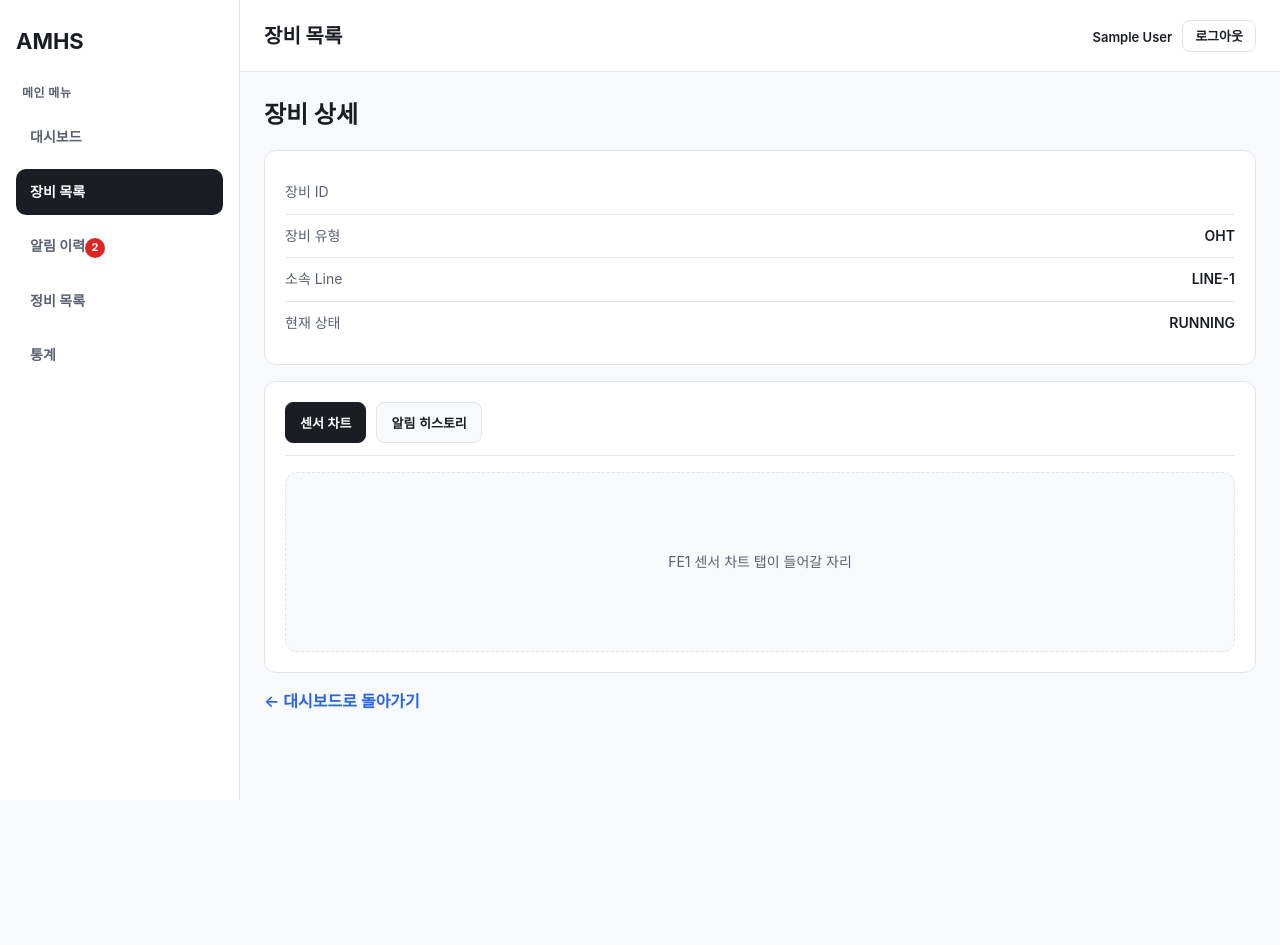
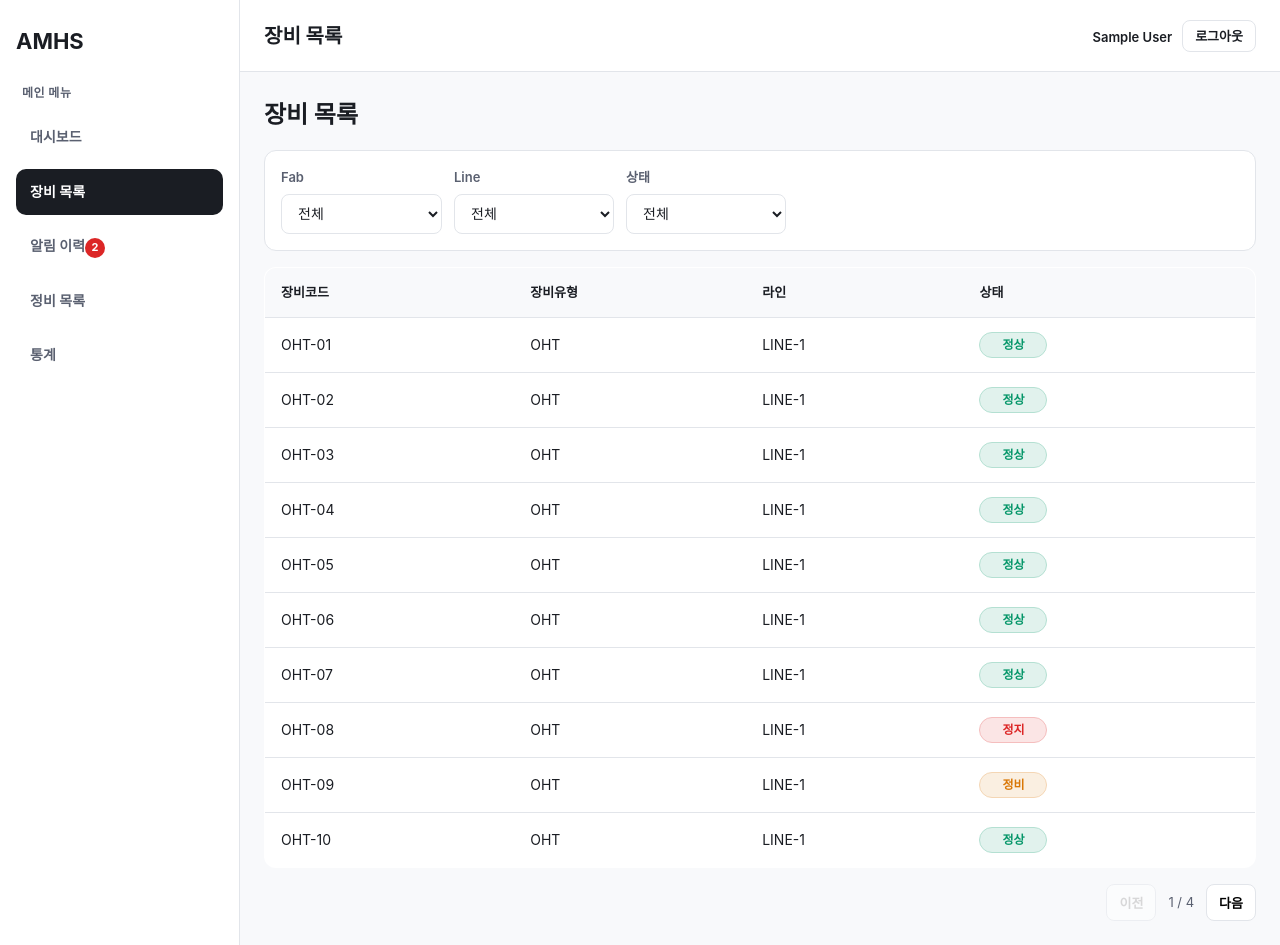
Before and after one commit to SF-KONA/AMHS-frontend, a Vue app: page /equipment in a window 1280 px wide. Before the commit the page ends 800 px from the top, so only its background shows below. Built offline with nearby package versions, Linux system fonts and the light colour scheme; sample sign-in values are in the browser's storage.

Commit message:
fix: 장비 목록 페이지에 목록 화면 코드 복원

```diff
--- a/src/views/equipment/EquipmentListView.vue
+++ b/src/views/equipment/EquipmentListView.vue
@@ -1,70 +1,111 @@
 <template>
     <AppLayout>
         <div class="page-section">
-            <h2 class="page-title">장비 상세</h2>
+            <h2 class="page-title">장비 목록</h2>
 
-            <div class="detail-card">
-                <div class="detail-row">
-                    <span class="detail-label">장비 ID</span>
-                    <span class="detail-value">{{ route.params.eqId }}</span>
-                </div>
-                <div class="detail-row">
-                    <span class="detail-label">장비 유형</span>
-                    <span class="detail-value">OHT</span>
-                </div>
-                <div class="detail-row">
-                    <span class="detail-label">소속 Line</span>
-                    <span class="detail-value">LINE-1</span>
-                </div>
-                <div class="detail-row">
-                    <span class="detail-label">현재 상태</span>
-                    <span class="detail-value">RUNNING</span>
-                </div>
-            </div>
+            <FilterBar
+                v-model="filterValues"
+                :filters="filters"
+            />
 
-            <div class="tab-card">
-                <div class="tab-header">
-                    <button
-                        :class="['tab-button', { active: activeTab === 'sensor' }]"
-                        @click="activeTab = 'sensor'"
-                    >
-                        센서 차트
-                    </button>
-                    <button
-                        :class="['tab-button', { active: activeTab === 'alert-history' }]"
-                        @click="activeTab = 'alert-history'"
-                    >
-                        알림 히스토리
-                    </button>
-                </div>
-
-                <div class="tab-body">
-                    <div v-if="activeTab === 'sensor'" class="placeholder-box">
-                        FE1 센서 차트 탭이 들어갈 자리
-                    </div>
-
-                    <AlertHistoryTab
-                        v-else-if="activeTab === 'alert-history'"
-                        :eq-id="route.params.eqId"
-                    />
-                </div>
-            </div>
-
-            <router-link to="/dashboard" class="back-link">
-                ← 대시보드로 돌아가기
-            </router-link>
+            <DataTable
+                :columns="columns"
+                :data="equipmentRows"
+                :loading="false"
+                @row-click="handleRowClick"
+            >
+                <template #status="{ row }">
+                    <StatusBadge :status="row.status" />
+                </template>
+            </DataTable>
         </div>
     </AppLayout>
 </template>
 
 <script setup>
-import { ref } from 'vue'
-import { useRoute } from 'vue-router'
+import { computed, onMounted, ref } from 'vue'
+import { useRouter } from 'vue-router'
 import AppLayout from '../../layouts/AppLayout.vue'
-import AlertHistoryTab from './AlertHistoryTab.vue'
+import FilterBar from '../../components/common/FilterBar.vue'
+import DataTable from '../../components/common/DataTable.vue'
+import StatusBadge from '../../components/common/StatusBadge.vue'
+import { useEquipmentStore } from '../../stores/equipmentStore'
 
-const route = useRoute()
-const activeTab = ref('sensor')
+const router = useRouter()
+const store = useEquipmentStore()
+
+const filterValues = ref({
+    fabId: '',
+    lineId: '',
+    status: '',
+})
+
+const filters = computed(() => {
+    const fabOptions = store.fabs.map((fab) => ({
+        value: fab.fabId,
+        label: fab.fabName,
+    }))
+
+    const lineMap = new Map()
+    store.fabs.forEach((fab) => {
+        fab.lines.forEach((line) => {
+            lineMap.set(line.lineId, {
+                value: line.lineId,
+                label: line.lineName,
+            })
+        })
+    })
+
+    const lineOptions = Array.from(lineMap.values())
+
+    return [
+        { key: 'fabId', label: 'Fab', options: fabOptions },
+        { key: 'lineId', label: 'Line', options: lineOptions },
+        {
+            key: 'status',
+            label: '상태',
+            options: [
+                { value: 'RUNNING', label: '정상' },
+                { value: 'STOPPED', label: '정지' },
+                { value: 'MAINTENANCE', label: '정비' },
+            ],
+        },
+    ]
+})
+
+const columns = [
+    { key: 'eqId', label: '장비코드' },
+    { key: 'eqType', label: '장비유형' },
+    { key: 'lineId', label: '라인' },
+    { key: 'status', label: '상태', slot: true },
+]
+
+const equipmentRows = computed(() => {
+    return store.equipmentList.filter((eq) => {
+        const matchFab =
+            !filterValues.value.fabId || eq.fabId === filterValues.value.fabId
+        const matchLine =
+            !filterValues.value.lineId || eq.lineId === filterValues.value.lineId
+        const matchStatus =
+            !filterValues.value.status || eq.status === filterValues.value.status
+
+        return matchFab && matchLine && matchStatus
+    })
+})
+
+function handleRowClick(row) {
+    router.push(`/dashboard/${row.eqId}`)
+}
+
+onMounted(() => {
+    if (!store.fabs.length) {
+        store.fetchFabs()
+    }
+
+    if (!store.equipmentList.length) {
+        store.fetchEquipment()
+    }
+})
 </script>
 
 <style scoped>
@@ -80,88 +121,4 @@ const activeTab = ref('sensor')
     font-weight: 700;
     color: var(--color-text);
 }
-
-.detail-card,
-.tab-card {
-    background: var(--color-surface);
-    border: 1px solid var(--color-border);
-    border-radius: 12px;
-    padding: 20px;
-}
-
-.detail-row {
-    display: flex;
-    justify-content: space-between;
-    gap: 12px;
-    padding: 10px 0;
-    border-bottom: 1px solid var(--color-border);
-}
-
-.detail-row:last-child {
-    border-bottom: none;
-}
-
-.detail-label {
-    font-size: 14px;
-    color: var(--color-text-muted);
-}
-
-.detail-value {
-    font-size: 14px;
-    font-weight: 600;
-    color: var(--color-text);
-}
-
-.tab-header {
-    display: flex;
-    gap: 10px;
-    margin-bottom: 16px;
-    border-bottom: 1px solid var(--color-border);
-    padding-bottom: 12px;
-}
-
-.tab-button {
-    padding: 10px 14px;
-    border: 1px solid var(--color-border);
-    border-radius: 8px;
-    background: var(--color-bg);
-    cursor: pointer;
-    font-size: 13px;
-    font-weight: 600;
-    color: var(--color-text);
-}
-
-.tab-button.active {
-    background: var(--color-text);
-    color: #ffffff;
-    border-color: var(--color-text);
-}
-
-.tab-body {
-    display: flex;
-    flex-direction: column;
-    gap: 16px;
-}
-
-.placeholder-box {
-    min-height: 180px;
-    display: flex;
-    align-items: center;
-    justify-content: center;
-    border: 1px dashed var(--color-border);
-    border-radius: 12px;
-    background: var(--color-bg);
-    color: var(--color-text-muted);
-    font-size: 14px;
-}
-
-.back-link {
-    color: var(--color-interest);
-    text-decoration: none;
-    font-weight: 600;
-}
-
-.back-link:hover {
-    text-decoration: underline;
-}
 </style>
```
